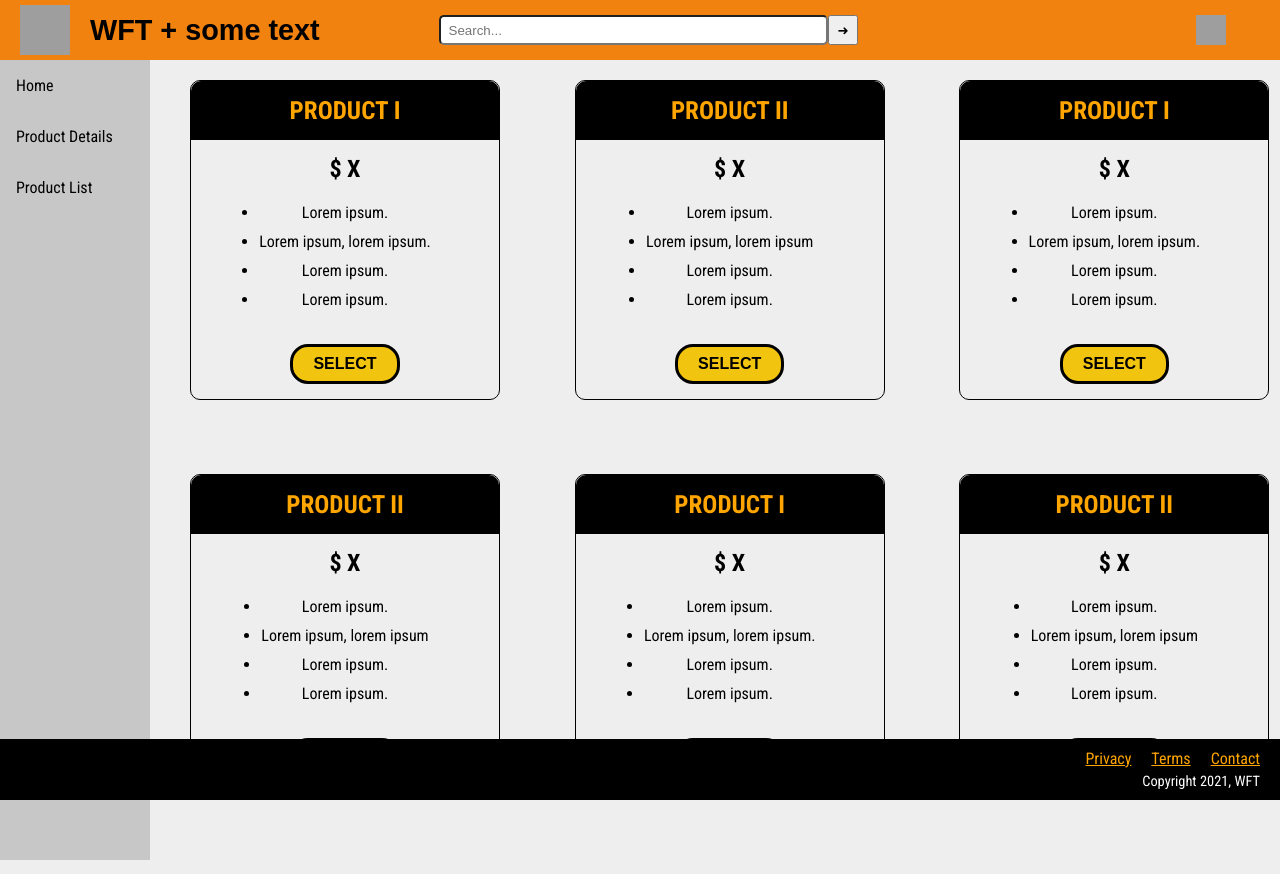
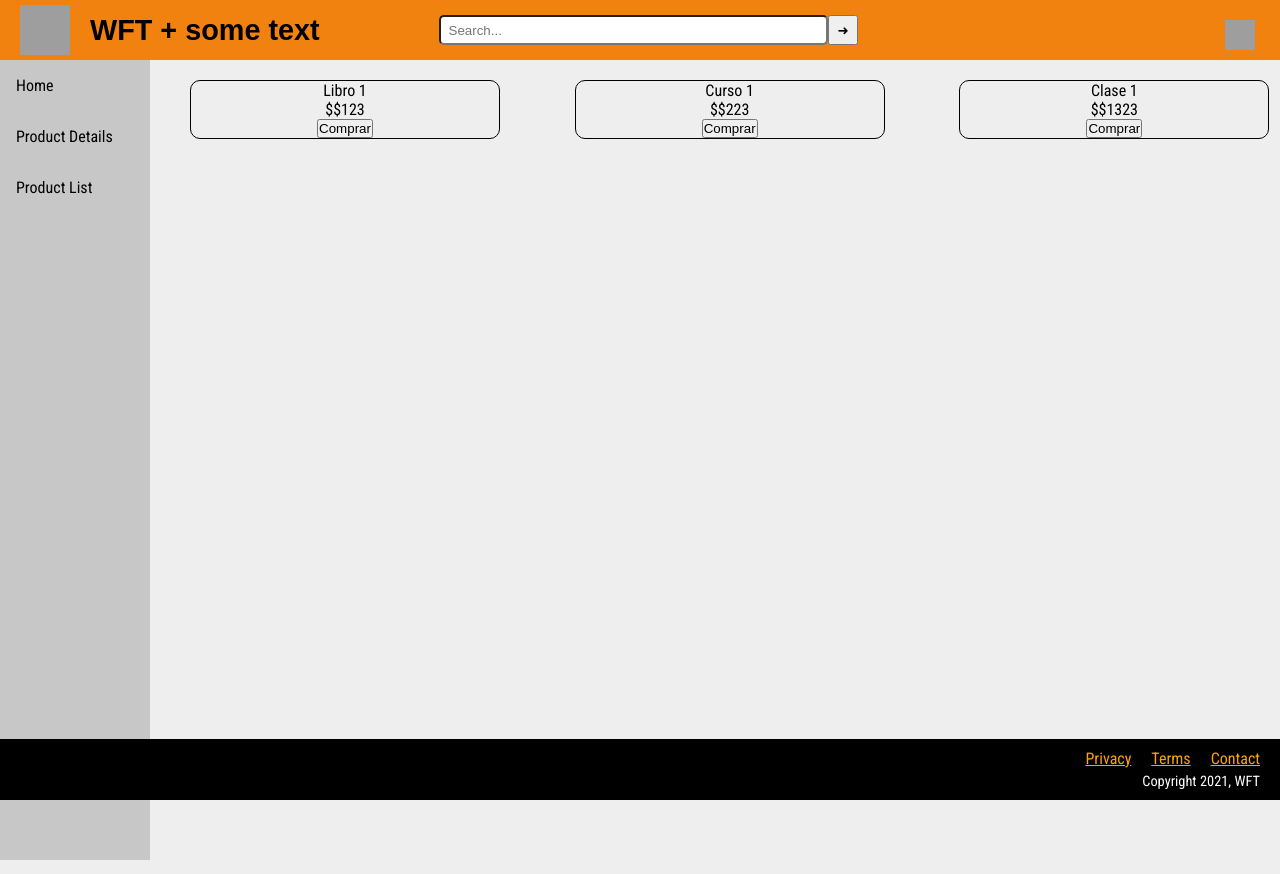
Before and after one commit to RooftopAcademy/agustin_tosco_compartido, a website: page html/product-list.html in a window 1280 px wide. After the commit the page ends 800 px from the top, so only its background shows below. Drawn offline with Linux system fonts and the light colour scheme; grey boxes are pictures that could not be loaded.

Commit message:
Fixed dropdown menu and visual errors

```diff
--- a/html/product-list.html
+++ b/html/product-list.html
@@ -46,6 +46,7 @@
             </div>
           </div>
         </div>
+        </div>
       </div>
       <div class="nav">
         <ul>
@@ -54,73 +55,8 @@
           <ul><a href="/html/product-list.html" class="nav-link">Product List</ul></a>
         </ul>
       </div>
-      <div class="product-container">
-        <div class="product">
-          <div class="level">Product I</div>
-          <h2>$ X</h2>
-          <ul>
-            <li>Lorem ipsum.</li>
-            <li>Lorem ipsum, lorem ipsum.</li>
-            <li>Lorem ipsum.</li>
-            <li>Lorem ipsum.</li>
-          </ul>
-          <button class="btn">Select</button>
-        </div>
-        <div class="product">
-          <div class="level">Product II</div>
-          <h2>$ X</h2>
-          <ul>
-            <li>Lorem ipsum.</li>
-            <li>Lorem ipsum, lorem ipsum</li>
-            <li>Lorem ipsum.</li>
-            <li>Lorem ipsum.</li>
-          </ul>
-          <button class="btn">Select</button>
-        </div>
-        <div class="product">
-          <div class="level">Product I</div>
-          <h2>$ X</h2>
-          <ul>
-            <li>Lorem ipsum.</li>
-            <li>Lorem ipsum, lorem ipsum.</li>
-            <li>Lorem ipsum.</li>
-            <li>Lorem ipsum.</li>
-          </ul>
-          <button class="btn">Select</button>
-        </div>
-        <div class="product">
-          <div class="level">Product II</div>
-          <h2>$ X</h2>
-          <ul>
-            <li>Lorem ipsum.</li>
-            <li>Lorem ipsum, lorem ipsum</li>
-            <li>Lorem ipsum.</li>
-            <li>Lorem ipsum.</li>
-          </ul>
-          <button class="btn">Select</button>
-        </div>
-        <div class="product">
-          <div class="level">Product I</div>
-          <h2>$ X</h2>
-          <ul>
-            <li>Lorem ipsum.</li>
-            <li>Lorem ipsum, lorem ipsum.</li>
-            <li>Lorem ipsum.</li>
-            <li>Lorem ipsum.</li>
-          </ul>
-          <button class="btn">Select</button>
-        </div>
-        <div class="product">
-          <div class="level">Product II</div>
-          <h2>$ X</h2>
-          <ul>
-            <li>Lorem ipsum.</li>
-            <li>Lorem ipsum, lorem ipsum</li>
-            <li>Lorem ipsum.</li>
-            <li>Lorem ipsum.</li>
-          </ul>
-          <button class="btn">Select</button>
-        </div>
+      <div class="product-container js-product-list">
+
       </div>
       <footer>
         <ul>
@@ -131,5 +67,12 @@
           <span>Copyright 2021, WFT</span>
       </footer>
       <script defer src="../js/toggleMenu.js"></script>
+      <script defer src="../src/views/productItem.js"></script>
+      <script defer src="../src/views/productsList.js"></script>
+      <script defer src="../src/User.js"></script>
+      <script defer src="../src/Catalog.js"></script>
+      <script defer src="../src/Cart.js"></script>
+      <script defer src="../src/Product.js"></script>
+      <script defer src="../src/Store.js"></script>
     </body>
 </html>
--- a/style/product-details.css
+++ b/style/product-details.css
@@ -34,6 +34,52 @@ body {
 
 .nav {
   display: none;
+}
+
+.dropdown-menu {
+  margin-left: auto;
+  margin-top: auto;
+  z-index: 1;
+}
+
+.hamburguer-menu {
+  padding: 5px;
+  margin-top: 5px;
+  display: flex;
+  justify-content: flex-end;
+
+}
+
+#hamburguer-icon {
+  height: 30px;
+  width: 30px;
+  display: flex;
+  justify-content: left;
+  margin-right: 10px;
+}
+
+.content {
+  visibility: hidden;
+  margin-top: 5px;
+  margin-right: 5px;
+  background-color: #c7c7c7;
+}
+
+.dropdown-menu .content .option {
+  display: flex;
+  justify-content: space-between;
+  padding: 15px;
+  cursor: pointer;
+  user-select: none;
+}
+
+.hidden {
+  visibility: hidden;
+  height: 0px;
+}
+
+.visible {
+  visibility: visible;
 }
 
 .logo h1 {
@@ -141,7 +187,7 @@ body {
 
   .content {
       visibility: hidden;
-      margin-top: 7px;
+      margin-top: 10px;
       margin-right: 20px;
       background-color: #c7c7c7;
   }
@@ -161,8 +207,11 @@ body {
   .visible {
       visibility: visible;
   }
+
+  .features {
+    margin-left: 0px;
+  }
 }
-
 
 .contact-us {
     display: flex;
@@ -224,12 +273,6 @@ body {
     transition: background-color 1s;
   }
 
-@media (max-width: 650px) {
-    .contact-us {
-      margin-top: 150px;
-    }
-  }
-
 .submit-button {
     padding: 0 20px;
     height: 40px;
@@ -268,35 +311,7 @@ body {
     color: orange;
 }
 
-@media (max-width: 550px) {
-    .features .icon {
-      display: none;
-    }
-}
 
-.description {
-    display: flex;
-    flex-direction: column;
-    justify-content: center;
-    height: 125px;
-    width: 80vw;
-    padding: 5px;
-}
-
-@media (max-width: 550px) {
-    .description {
-      width: 100%;
-      text-align: center;
-      padding: 0;
-      height: 150px;
-    }
-}
-
-@media (max-width: 650px) {
-    .features {
-      margin-top: 0;
-    }
-}
 
 footer {
     position: fixed;
@@ -328,4 +343,31 @@ footer > span {
     justify-content: flex-end;
     font-size: 0.9em;
     color: #fff;
+  }
+
+.description {
+    display: flex;
+    flex-direction: column;
+    justify-content: center;
+    height: 125px;
+    width: 80vw;
+    padding: 5px;
 }
+
+@media (max-width: 900px) {
+  .description {
+    width: 100%;
+    text-align: center;
+    padding: 0;
+    height: 150px;
+    margin-top: 0px;
+  }
+
+  .features {
+    margin-left: 0px;
+  }
+
+  .features .icon {
+    display: none;
+  }
+}
--- a/style/product-list.css
+++ b/style/product-list.css
@@ -18,13 +18,14 @@ body {
     width: 100%;
     height: 50px;
     display: flex;
-    justify-content: space-around;
+    justify-content: space-between;
     background-color: rgba(242,130,15,1);
   }
 
 .logo {
     width: 50px;
     height: 50px;
+    width: 15%;
 }
 
 #header-img {
@@ -36,15 +37,56 @@ body {
     display: none;
 }
 
+.dropdown-menu {
+    margin-left: auto;
+    margin-top: auto;
+    z-index: 1;
+}
+
+.hamburguer-menu {
+    padding: 5px;
+    margin-top: 5px;
+    display: flex;
+    justify-content: flex-end;
+  }
+
+#hamburguer-icon {
+    height: 30px;
+    width: 30px;
+    display: flex;
+    justify-content: left;
+    margin-right: 10px;
+  }
+
+.content {
+    visibility: hidden;
+    margin-top: 5px;
+    margin-right: 5px;
+    background-color: #c7c7c7;
+}
+
+.dropdown-menu .content .option {
+    display: flex;
+    justify-content: space-between;
+    padding: 15px;
+    cursor: pointer;
+    user-select: none;
+}
+
+.hidden {
+    visibility: hidden;
+    height: 0px;
+}
+
+.visible {
+    visibility: visible;
+}
+
 .logo h1 {
     display: none;
 }
 
 .search-bar {
-    display: none;
-}
-
-.space-div {
     display: none;
 }
 
@@ -158,11 +200,6 @@ body {
         height: 30px;
     }
 
-    .space-div {
-        display: block;
-        width: 33%;
-    }
-
     .product-container {
         margin: 80px 10px 70px 180px;
         display: grid;
@@ -210,18 +247,17 @@ body {
 
     .hamburguer-menu {
         padding: 5px;
-        margin-top: 10px;
+        margin-top: 15px;
       }
 
-      #hamburguer-icon {
+    #hamburguer-icon {
         height: 30px;
         width: 30px;
       }
 
     .content {
         visibility: hidden;
-        margin-top: 7px;
-        margin-right: 20px;
+        margin-top: 5px;
         background-color: #c7c7c7;
     }
 
@@ -235,6 +271,7 @@ body {
 
     .hidden {
         visibility: hidden;
+        height: 0px;
     }
 
     .visible {
```
Also changed, not shown: html/index.html (+5 -2 lines), html/product-details.html (+5 -0 lines).
